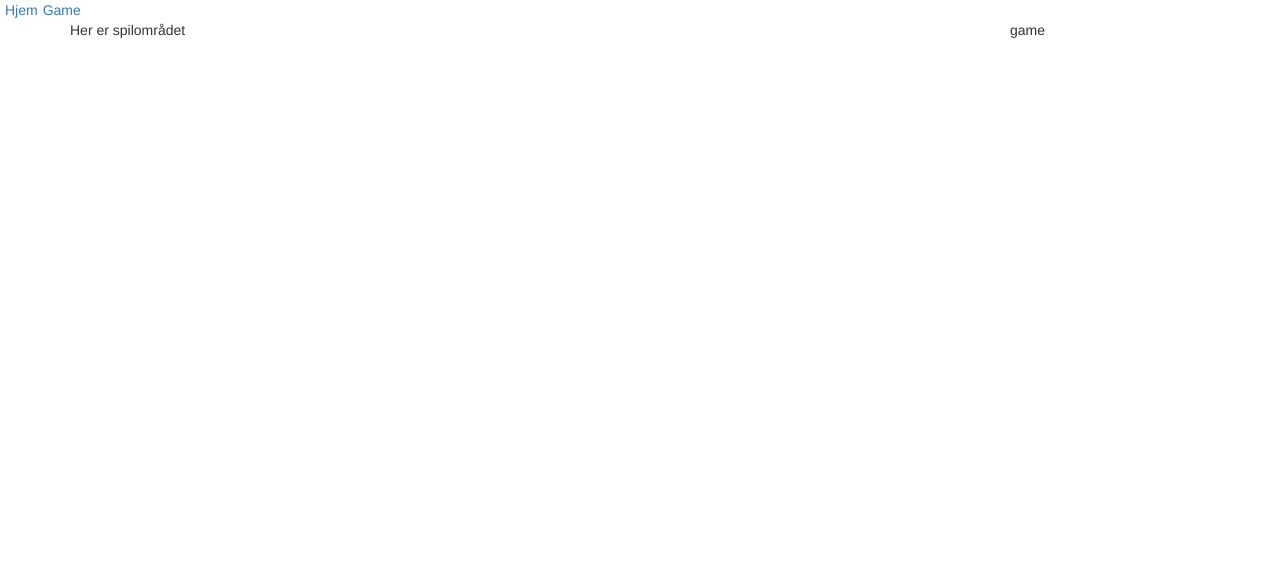
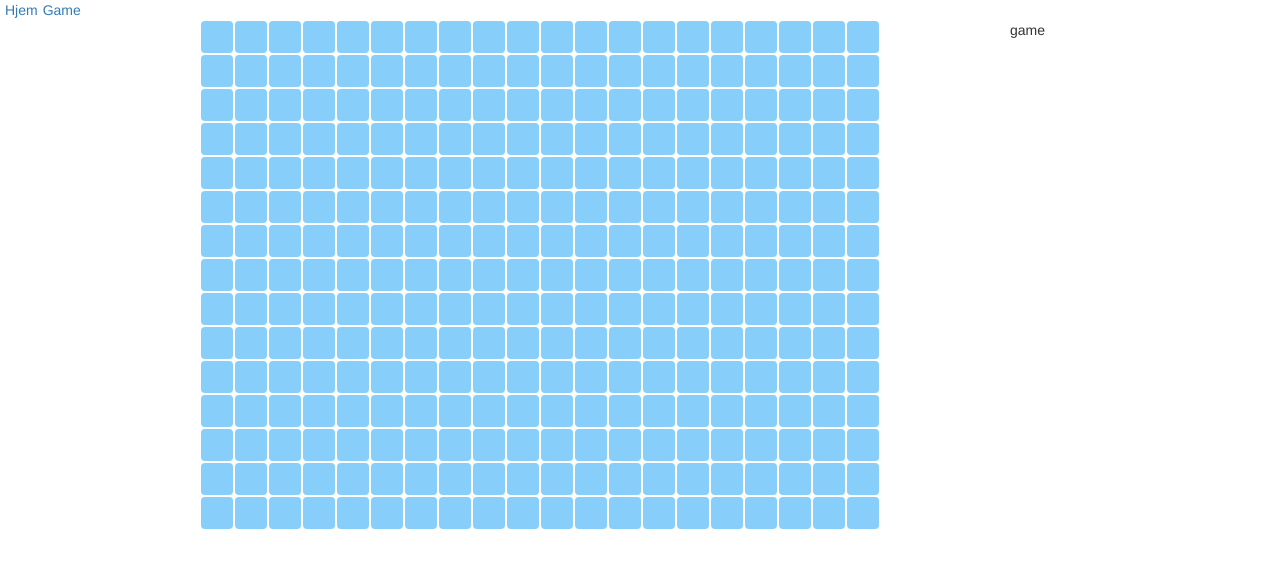
Before and after one commit to CATOS15/PythonMinesweeper, a Vue app in the folder frontend/: page /game in a window 1280 px wide. Shown: the top 568 px of the page. Built offline with nearby package versions, Linux system fonts and the light colour scheme.

Commit message:
Grid initialized

```diff
--- /dev/null
+++ b/frontend/src/models/gameblock.ts
@@ -0,0 +1,3 @@
+export default class GameBlock {
+    clicked = false;
+}
--- a/frontend/src/views/Game.vue
+++ b/frontend/src/views/Game.vue
@@ -1,9 +1,15 @@
 <template>
   <div>
       <div class="game">
-        {{game}}
+        <div class="gamegrid">
+          <div v-for="(x,x_index) in grid" :key="x_index">
+            <div v-for="(y,y_index) in x" :key="y_index">
+              <div class="gameblock"></div>
+            </div>
+          </div>
+        </div>
       </div>
-      <div class="chat" @mousemove="mousemove($event)">
+      <div class="chat">
         <Chat name="game" />
       </div>
   </div>
@@ -12,6 +18,8 @@
 <script lang="ts">
 import { Component, Vue } from 'vue-property-decorator';
 import Chat from '@/components/Chat.vue'
+import GameBlock from '@/models/gameblock';
+
 
 @Component({
   components: {
@@ -19,12 +27,19 @@ import Chat from '@/components/Chat.vue'
   },
 })
 export default class Game extends Vue {
-    name = "Olli";
-    game = "Her er spilområdet";
+  grid: GameBlock[][] = [];
 
-    mousemove(event: MouseEvent){
-      console.log("X: " + event.offsetX + " Y: " + event.offsetY);
+  created (){
+    const sizeX = 20;
+    const sizeY = 15;
+    for(let x=0;x<sizeX;x++){
+      this.grid[x] = [];
+      for(let y=0;y<sizeY;y++){
+          this.grid[x][y] = new GameBlock();
+      }
     }
+  }
+
 }
 </script>
 
@@ -36,6 +51,21 @@ export default class Game extends Vue {
   float:left;
 }
 
+.gamegrid{
+  height: 510px;
+  width: 680px;
+  margin: auto;
+}
+
+.gameblock{
+  height: 32px;
+  width: 32px;
+  background: #87cefa;
+  border-radius: 4px;
+  margin : 1px;
+  float: left;
+}
+
 .chat{
   width:200px;
   height:100%;
```
